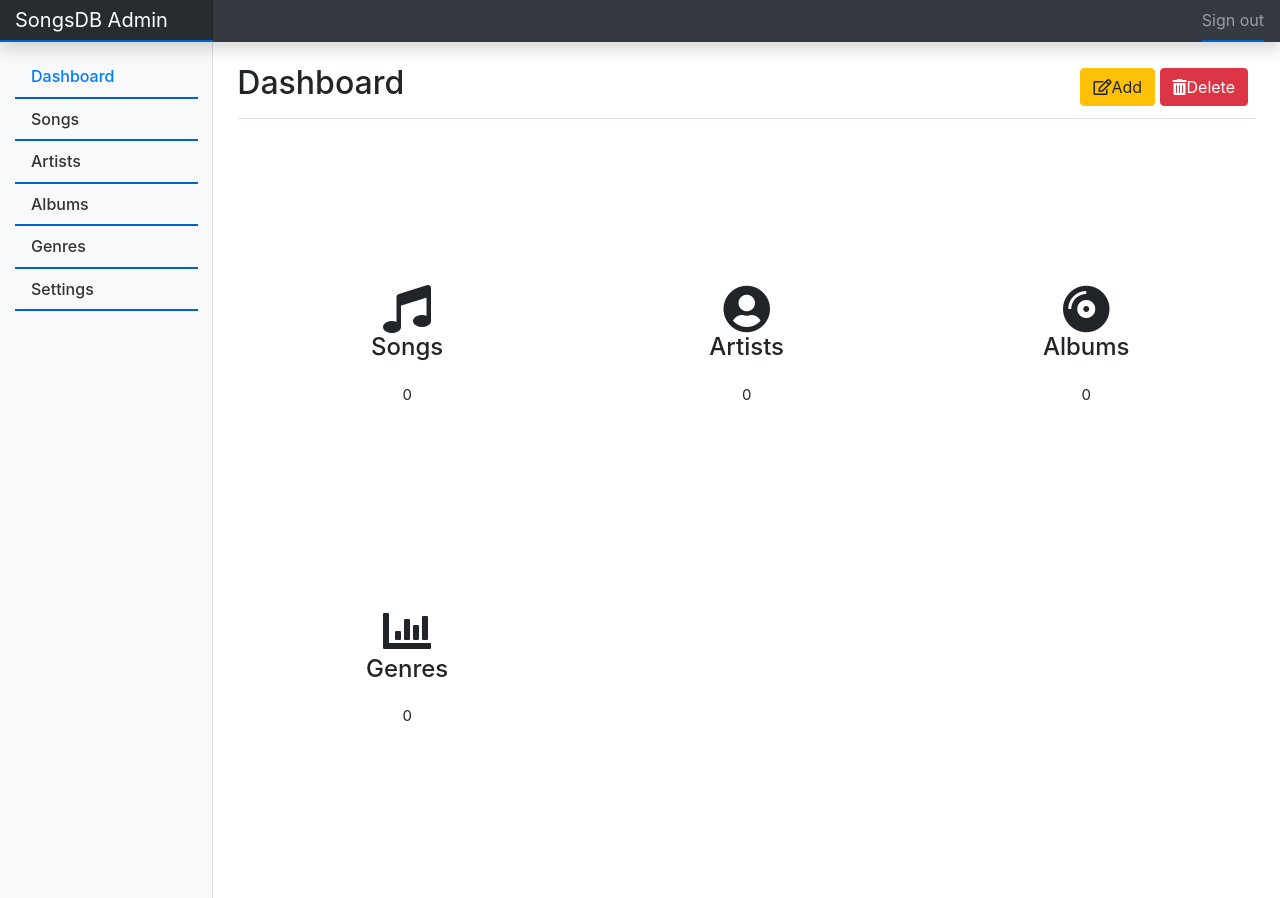
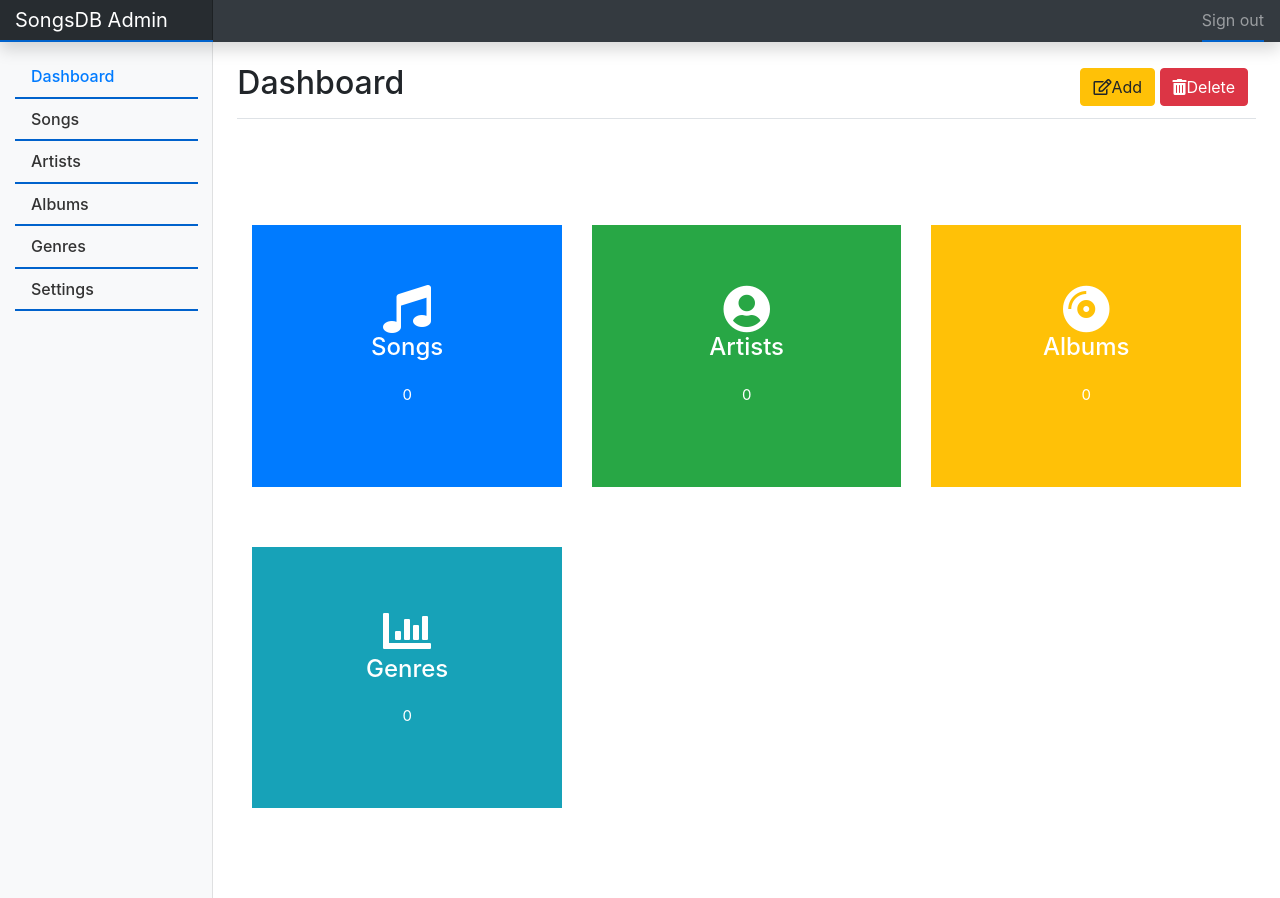
Before and after one commit to granaderos/Songs-DB, a Django app: page /data_man in a window 1280 px wide. Run offline with Django 3.2, Linux system fonts and the light colour scheme; data that the repository does not hold is empty; some libraries are stand-ins or nearby versions.

Commit message:
dashboard panels

```diff
--- a/songs/templates/data_man/dashboard.html
+++ b/songs/templates/data_man/dashboard.html
@@ -11,7 +11,7 @@
 
 			    <div class="col-lg-4 col-md-4 col-sm-4 col-xs-12">
 
-					<div class="box-part text-center" id="total_num_of_songs">
+					<div class="box-part text-center bg-primary text-white" id="total_num_of_songs">
 
                         <i class="fas fa-music fa-3x" aria-hidden="true"></i>
 
@@ -29,7 +29,7 @@
 
 				 <div class="col-lg-4 col-md-4 col-sm-4 col-xs-12">
 
-					<div class="box-part text-center" id="total_num_of_artists">
+					<div class="box-part text-center bg-success text-white" id="total_num_of_artists">
 
 					    <i class="fas fa-user-circle fa-3x" aria-hidden="true"></i>
 
@@ -46,7 +46,7 @@
 
 				 <div class="col-lg-4 col-md-4 col-sm-4 col-xs-12">
 
-					<div class="box-part text-center" id="total_num_of_albums">
+					<div class="box-part text-center bg-warning text-white" id="total_num_of_albums">
 
                         <i class="fas fa-compact-disc fa-3x" aria-hidden="true"></i>
 
@@ -63,7 +63,7 @@
 
 				<div class="col-lg-4 col-md-4 col-sm-4 col-xs-12">
 
-					<div class="box-part text-center" id="total_num_of_genres">
+					<div class="box-part text-center bg-info text-white" id="total_num_of_genres">
 
                         <i class="fas fa-chart-bar fa-3x" aria-hidden="true"></i>
 
```
